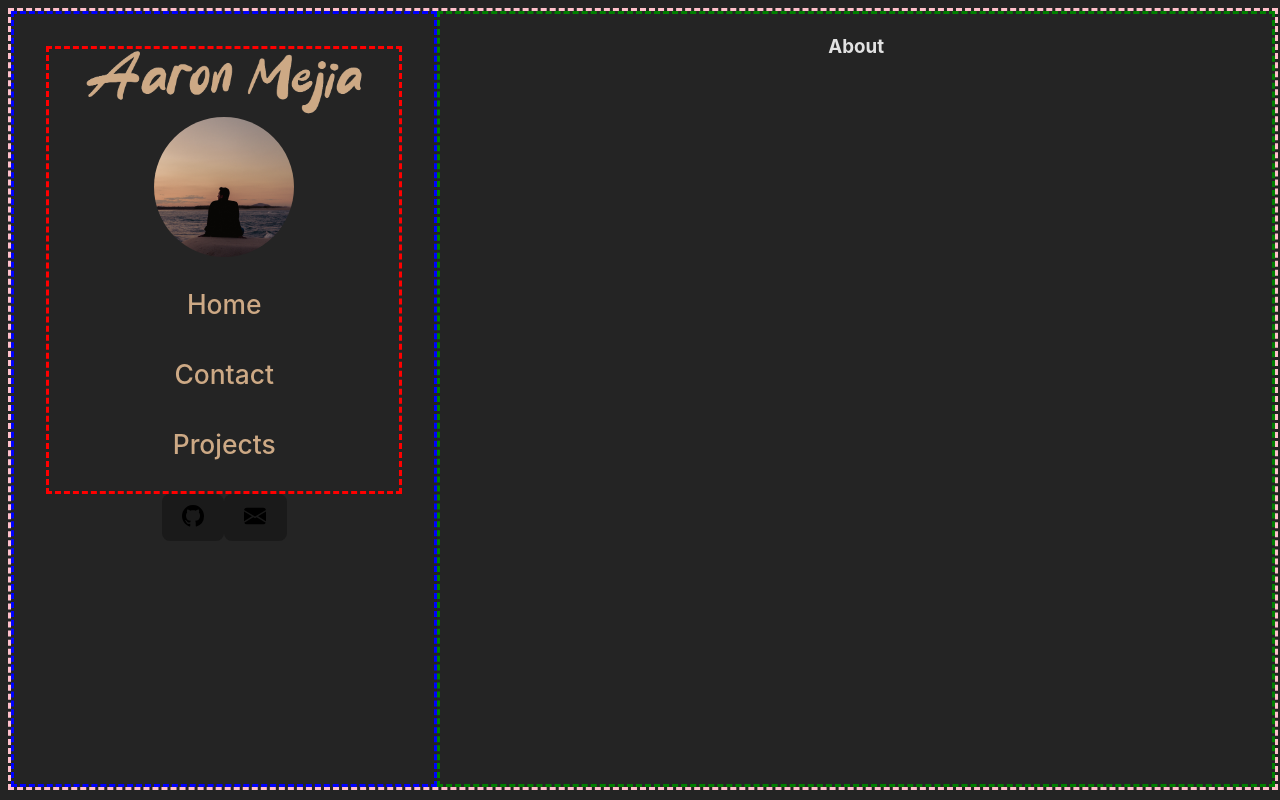
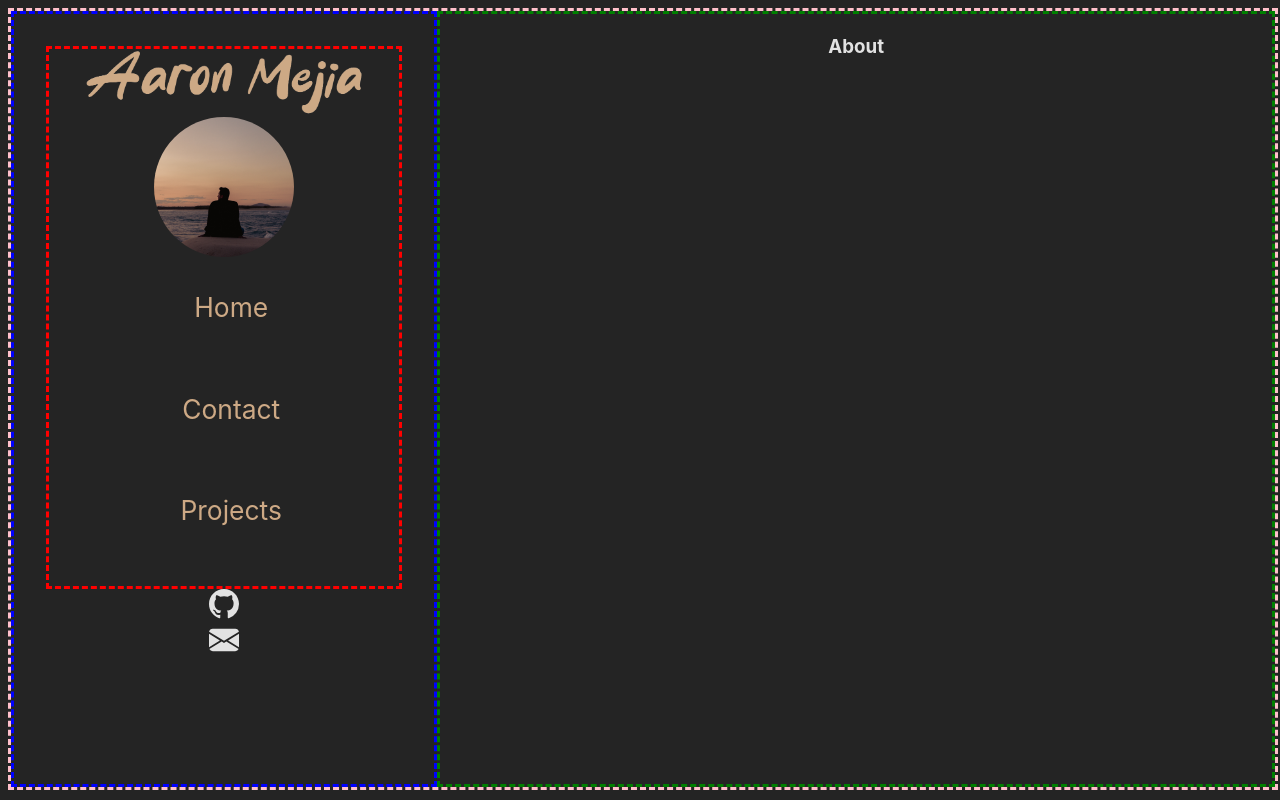
Before and after one commit to mejia-dev/mejia.dev, a React (Vite) app: page / in a window 1280 px wide. Built offline with nearby package versions, Linux system fonts and the light colour scheme.

Commit message:
Change buttons to divs

```diff
--- a/src/components/Header.tsx
+++ b/src/components/Header.tsx
@@ -30,7 +30,7 @@ export default function Header(props: HeaderProps): JSX.Element {
         {
           props.navButtons.map((action) => (
             <span key={action + (modalShown ? "small" : "big")} className={action + (modalShown ? "small" : "big")} onClick={() => setModalShown(false)}>
-              <button type="button" className={modalShown ? "navBarButtonSmall" : "navBarButton"} onClick={() => props.onClickNavButton(action)}>{action}</button>
+              <div className={modalShown ? "navBarButtonSmall" : "navBarButton"} onClick={() => props.onClickNavButton(action)}>{action}</div>
               <br /><br />
             </span>
           ))
@@ -42,17 +42,17 @@ export default function Header(props: HeaderProps): JSX.Element {
   function renderExternalLinks(): JSX.Element {
     return (
       <div id="navBarExternalLinks">
-        <button onClick={() => window.open('https://www.github.com/mejia-dev', '_blank')}>
-          <svg xmlns="http://www.w3.org/2000/svg" width="22" height="22" fill="currentColor" className="bi bi-github" viewBox="0 0 16 16">
+        <div className="navBarExternalLinksButton" onClick={() => window.open('https://www.github.com/mejia-dev', '_blank')}>
+          <svg xmlns="http://www.w3.org/2000/svg" width="30" height="30" fill="currentColor" className="bi bi-github" viewBox="0 0 16 16">
             <path d="M8 0C3.58 0 0 3.58 0 8c0 3.54 2.29 6.53 5.47 7.59.4.07.55-.17.55-.38 0-.19-.01-.82-.01-1.49-2.01.37-2.53-.49-2.69-.94-.09-.23-.48-.94-.82-1.13-.28-.15-.68-.52-.01-.53.63-.01 1.08.58 1.23.82.72 1.21 1.87.87 2.33.66.07-.52.28-.87.51-1.07-1.78-.2-3.64-.89-3.64-3.95 0-.87.31-1.59.82-2.15-.08-.2-.36-1.02.08-2.12 0 0 .67-.21 2.2.82.64-.18 1.32-.27 2-.27s1.36.09 2 .27c1.53-1.04 2.2-.82 2.2-.82.44 1.1.16 1.92.08 2.12.51.56.82 1.27.82 2.15 0 3.07-1.87 3.75-3.65 3.95.29.25.54.73.54 1.48 0 1.07-.01 1.93-.01 2.2 0 .21.15.46.55.38A8.01 8.01 0 0 0 16 8c0-4.42-3.58-8-8-8" />
           </svg>
-        </button>
+        </div>
 
-        <button onClick={() => props.onClickNavButton("Contact")}>
-          <svg xmlns="http://www.w3.org/2000/svg" onClick={() => setModalShown(false)} width="22" height="22" fill="currentColor" className="bi bi-envelope-fill" viewBox="0 0 16 16">
+        <div className="navBarExternalLinksButton" onClick={() => props.onClickNavButton("Contact")}>
+          <svg xmlns="http://www.w3.org/2000/svg" onClick={() => setModalShown(false)} width="30" height="30" fill="currentColor" className="bi bi-envelope-fill" viewBox="0 0 16 16">
             <path d="M.05 3.555A2 2 0 0 1 2 2h12a2 2 0 0 1 1.95 1.555L8 8.414zM0 4.697v7.104l5.803-3.558zM6.761 8.83l-6.57 4.027A2 2 0 0 0 2 14h12a2 2 0 0 0 1.808-1.144l-6.57-4.027L8 9.586zm3.436-.586L16 11.801V4.697z" />
           </svg>
-        </button>
+        </div>
       </div>
     )
   }
```
